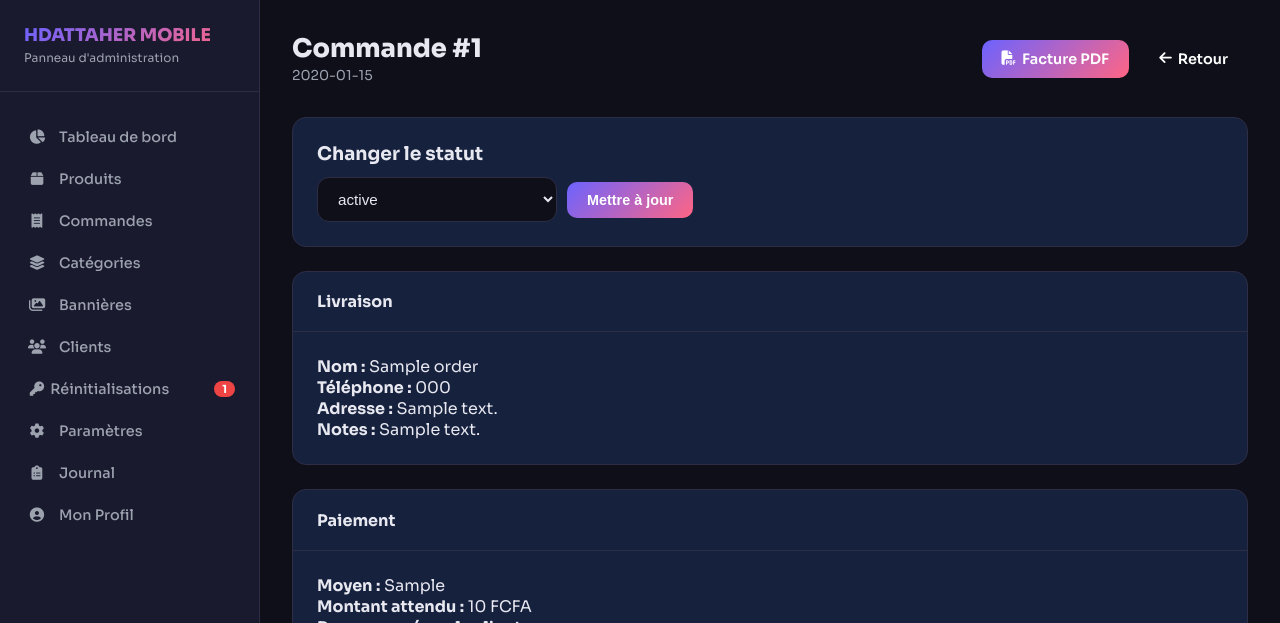
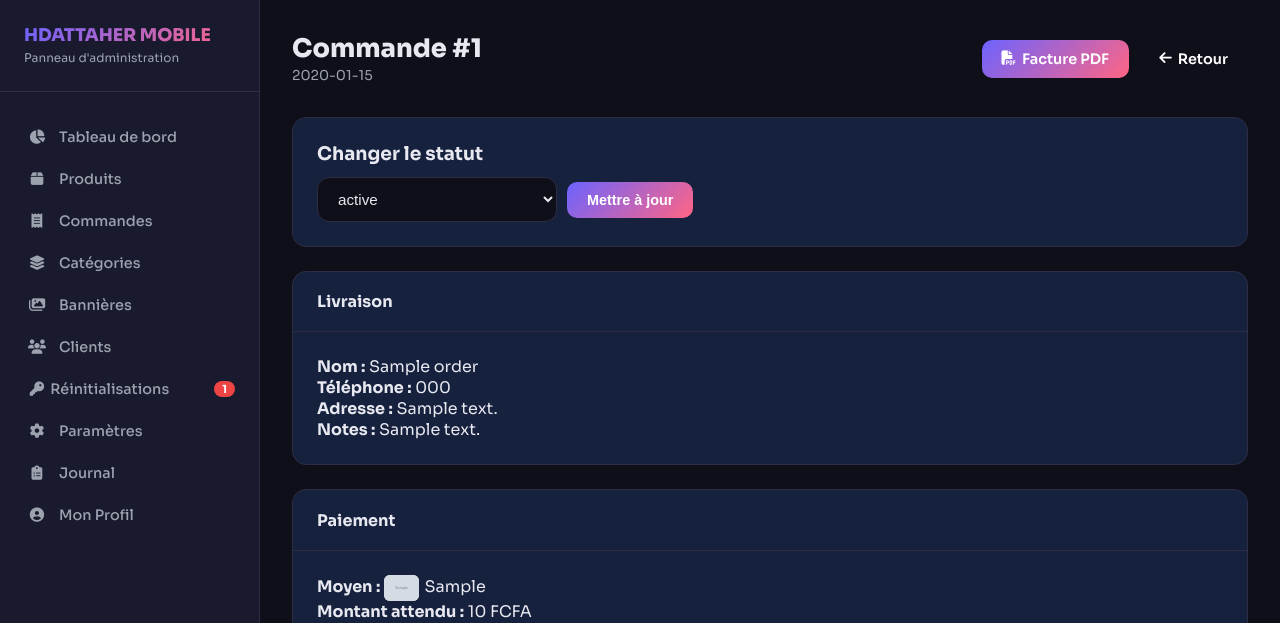
Before and after one commit to hdattaheralmansour6-cloud/hdattaher_mobile, a Python web app: template templates/admin/order_detail.html in a window 1280 px wide. Shown: the top 623 px of the page. Run offline with Jinja, Linux system fonts and the light colour scheme; the template is opened without the code that fills it: most values are stand-ins (such as "Sample title", 1, 10 or a date in 2020); grey boxes marked "Sample" are stand-in pictures.

Commit message:
Add files via upload

```diff
--- a/templates/admin/order_detail.html
+++ b/templates/admin/order_detail.html
@@ -48,7 +48,7 @@
         <h3>Paiement</h3>
     </div>
     <div class="admin-card-body">
-        <p><strong>Moyen :</strong> {{ order.payment_method or 'Non renseigné' }}</p>
+        <p><strong>Moyen :</strong> {% if order.payment_method %}<img src="{{ url_for('static', filename='img/' ~ order.payment_method|lower ~ '.png') }}" alt="" style="height:26px;vertical-align:middle;border-radius:6px;background:#fff;margin-right:6px;">{% endif %}{{ order.payment_method or 'Non renseigné' }}</p>
         <p><strong>Montant attendu :</strong> {{ "{:,.0f}".format(order.total) }} FCFA</p>
         {% if order.payment_proof %}
         <p><strong>Reçu envoyé par le client :</strong></p>
```
